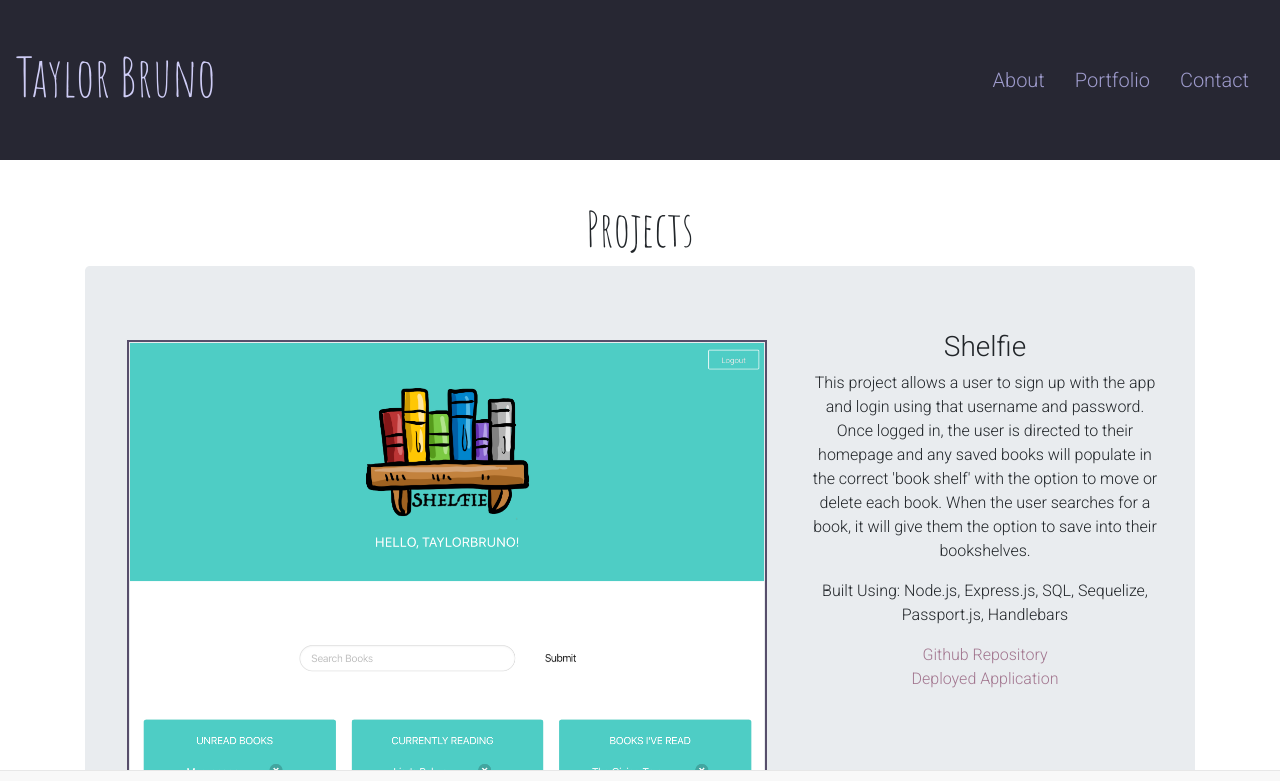
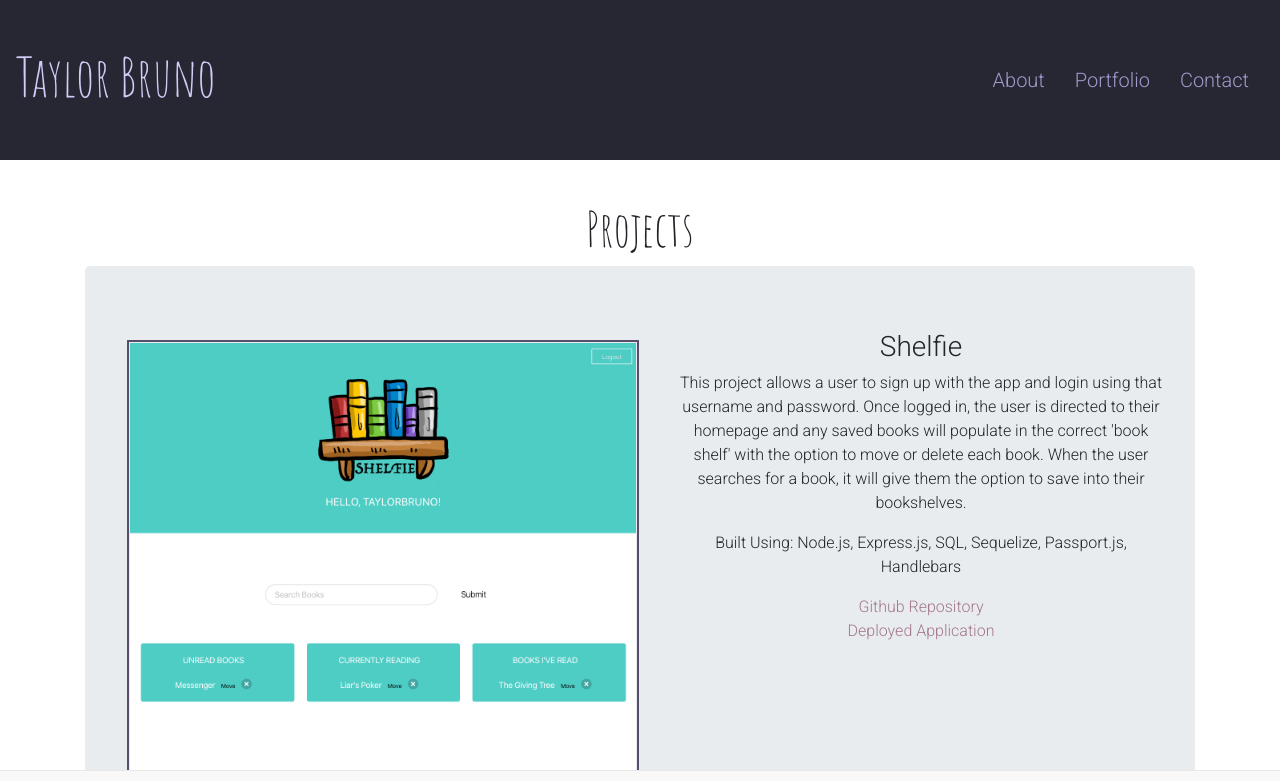
Before and after one commit to taylormbruno/Personal-Portfolio, a React (Create React App) app: page /portfolio in a window 1280 px wide. Shown: the top 781 px of the page. Built offline with nearby package versions, Linux system fonts and the light colour scheme.

Commit message:
adjusted main img size in jumbotron

```diff
--- a/public/assets/css/style.css
+++ b/public/assets/css/style.css
@@ -73,7 +73,7 @@ body {
 
 /* JUMBOTRON */
 .portImg {
-    width: 50vw;
+    width: 40vw;
     margin: 0 auto;
     border: 2px solid #574e6b;
     margin: 10px;
```
